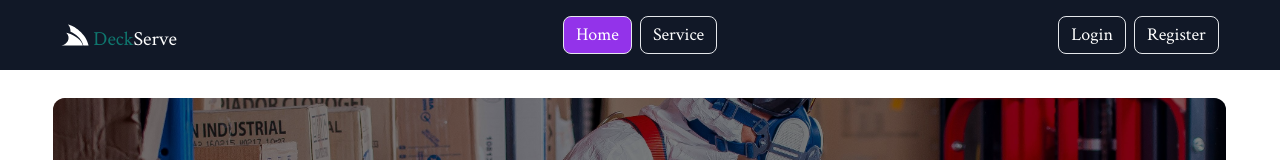
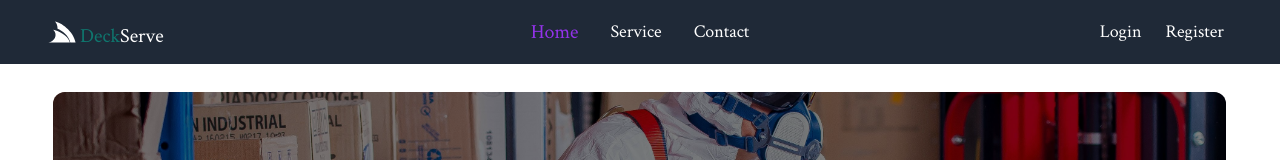
Before and after one commit to fardin-alvi/service-review-system, a React (Vite) app: page / in a window 1280 px wide. Shown: the top 160 px of the page. Built offline with nearby package versions, Linux system fonts and the light colour scheme; no server answers; grey boxes are pictures that could not be loaded.

Commit message:
update route

```diff
--- a/src/Layout/MainLayout.jsx
+++ b/src/Layout/MainLayout.jsx
@@ -6,11 +6,9 @@ import Footer from '../pages/sharedPages/Footer';
 const MainLayout = () => {
     return (
         <div>
-            <nav className='bg-gray-900 text-white'>
-                <Navbar/>
-            </nav>
+            <Navbar />
             <Outlet />
-            <Footer/>
+            <Footer />
         </div>
     );
 };
--- a/src/components/Banner.jsx
+++ b/src/components/Banner.jsx
@@ -11,7 +11,7 @@ import banner4 from '../assets/banner4.jpg'
 
 const Banner = () => {
     return (
-        <div className='my-7 w-11/12 mx-auto '>
+        <div className='my-7 z-10 w-11/12 mx-auto'>
             <Swiper
                 spaceBetween={30}
                 pagination={{
--- a/src/components/Blog.jsx
+++ b/src/components/Blog.jsx
@@ -8,7 +8,7 @@ const Blog = () => {
     const [showAll, setShowAll] = useState(false);
 
     useEffect(() => {
-        axios.get('https://deck-serve-server.vercel.app/blogs')
+        axios.get('http://localhost:6500/blogs')
             .then(res => {
                 setBlogs(res.data);
             })
--- a/src/components/Featues.jsx
+++ b/src/components/Featues.jsx
@@ -6,7 +6,7 @@ import toast from 'react-hot-toast';
 const Featues = () => {
     const [services, setServices] = useState([]);
     useEffect(() => {
-        axios.get('https://deck-serve-server.vercel.app/service')
+        axios.get('http://localhost:6500/service')
             .then(response => {
                 setServices(response.data);
             })
--- a/src/components/Statis.jsx
+++ b/src/components/Statis.jsx
@@ -8,7 +8,7 @@ const Statis = () => {
     const [counts, setCounts] = useState({ usersCount: 0, reviewsCount: 0, servicesCount: 0 });
 
     useEffect(() => {
-        axios.get('https://deck-serve-server.vercel.app/counts')
+        axios.get('http://localhost:6500/counts')
             .then(res => setCounts(res.data))
             .catch(error => toast.error('Error fetching counts:', error));
     }, []);
--- a/src/hooks/useAxios.jsx
+++ b/src/hooks/useAxios.jsx
@@ -5,7 +5,7 @@ import { useNavigate } from 'react-router-dom'
 
 
 const instance = axios.create({
-    baseURL: 'https://deck-serve-server.vercel.app',
+    baseURL: 'http://localhost:6500',
     withCredentials: true,
 });
 
--- a/src/pages/Myservice.jsx
+++ b/src/pages/Myservice.jsx
@@ -16,7 +16,7 @@ const Myservice = () => {
     const axiosSecure = useAxios()
 
     useEffect(() => {
-        axios.get(`https://deck-serve-server.vercel.app/myservices/${user?.email}`, { withCredentials: true })
+        axios.get(`http://localhost:6500/myservices/${user?.email}`, { withCredentials: true })
             .then(res => {
                 setServices(res.data)
             })
--- a/src/pages/sharedPages/Footer.jsx
+++ b/src/pages/sharedPages/Footer.jsx
@@ -4,7 +4,7 @@ import { Link } from 'react-router-dom';
 
 const Footer = () => {
     return (
-        <footer className="bg-gray-900 text-white px-8 py-8">
+        <footer id='contact' className="bg-gray-900 text-white px-8 py-8">
             <div className="container mx-auto px-4">
                 <div className="grid grid-cols-1 md:grid-cols-3 gap-8">
                     <div>
--- a/src/pages/sharedPages/Navbar.jsx
+++ b/src/pages/sharedPages/Navbar.jsx
@@ -7,21 +7,23 @@ const Navbar = () => {
     const { user, logout } = useAuth()
     const navigate = useNavigate()
 
+
     const links = <>
-        <NavLink to='/' className={({ isActive }) => `border border-1 text-black md:text-white rounded-lg px-3 py-1 text-lg ${isActive ? 'bg-purple-600 text-white' : ''}`}>Home</NavLink>
-        <NavLink to='/service' className={({ isActive }) => `border border-1 text-black md:text-white rounded-lg px-3 py-1 text-lg ${isActive ? 'bg-purple-600 text-white' : ''}`}>Service</NavLink>
+        <NavLink to='/' className={({ isActive }) => `text-lg px-3 ${isActive ? 'text-purple-600 text-xl' : 'text-white'}`}>Home</NavLink>
+        <NavLink to='/service' className={({ isActive }) => `text-lg px-3 ${isActive ? 'text-purple-600 text-xl' : 'text-white'}`}>Service</NavLink>
+        <a href="#contact" className="text-lg px-3 text-white">Contact</a>
 
-        {
+        {/* {
             !user && <>
                 <NavLink to='/login' className={({ isActive }) => `md:hidden text-black border rounded-lg text-lg border-gray-300 p-2 ${isActive ? 'bg-purple-600 text-white' : ''}`}>LogIn</NavLink>
                 <NavLink to='/register' className={({ isActive }) => `md:hidden border rounded-lg text-lg text-black border-gray-300 p-2 ${isActive ? 'bg-purple-600 text-white' : ''}`}>Register</NavLink>
             </>
-        }
+        } */}
         {
             user && <>
-                <NavLink to='/addservice' className={({ isActive }) => `border border-1 text-black md:text-white rounded-lg px-3 py-1 text-lg ${isActive ? 'bg-purple-600 text-white' : ''}`}>Add Service</NavLink>
-                <NavLink to='/myservice' className={({ isActive }) => `border border-1 text-black md:text-white rounded-lg px-3 py-1 text-lg ${isActive ? 'bg-purple-600 text-white' : ''}`}>My Service</NavLink>
-                <NavLink to='/myreview' className={({ isActive }) => `border border-1 text-black md:text-white rounded-lg px-3 py-1 text-lg ${isActive ? 'bg-purple-600 text-white' : ''}`}>My Review</NavLink>
+                <NavLink to='/addservice' className={({ isActive }) => `text-lg px-3 ${isActive ? 'text-purple-600 text-xl' : 'text-white'}`}>Add Service</NavLink>
+                <NavLink to='/myservice' className={({ isActive }) => `text-lg px-3 ${isActive ? 'text-purple-600 text-xl' : 'text-white'}`}>My Service</NavLink>
+                <NavLink to='/myreview' className={({ isActive }) => `text-lg px-3 ${isActive ? 'text-purple-600 text-xl' : 'text-white'}`}>My Review</NavLink>
             </>
         }
     </>
@@ -36,7 +38,7 @@ const Navbar = () => {
     };
 
     return (
-        <div className="navbar w-11/12 mx-auto relative">
+        <div className="navbar text-white px-12 mx-auto sticky top-0 z-[1000] bg-gray-800">
             <div className="navbar-start">
                 <div className="dropdown">
                     <div tabIndex="0" role="button" className="btn btn-ghost lg:hidden">
@@ -59,7 +61,7 @@ const Navbar = () => {
                         {links}
                     </ul>
                 </div>
-                <a className="text-xl flex items-center gap-1 "><FaServicestack className='size-7' /><span className='pt-2'><span className='text-teal-700' >Deck</span>Serve</span></a>
+                <Link to='/' className="text-xl flex items-center gap-1 "><FaServicestack className='size-7' /><span className='pt-2'><span className='text-teal-700' >Deck</span>Serve</span></Link>
             </div>
             <div className="navbar-center hidden lg:flex">
                 <ul className="menu menu-horizontal px-1 space-x-2 ">
@@ -69,13 +71,13 @@ const Navbar = () => {
             <div className="navbar-end space-x-2">
                 {
                     user ?
-                        <div className='flex space-x-2'>
-                            <Link to='/login' onClick={handlelogout} className="border border-1 rounded-lg px-3 py-1 text-lg">Log Out</Link>
+                        <div className='flex items-center space-x-2'>
+                            <Link to='/login' onClick={handlelogout} className={({ isActive }) => `text-lg px-3 ${isActive ? 'text-purple-600 text-xl' : 'text-white'}`}>Log Out</Link>
                             {user.photoURL ? (<img className="w-10 h-10 rounded-full object-cover" src={user.photoURL} alt="User" />) : ""
                             }
                         </div> : <div className='flex items-center gap-x-2 ' >
-                            <Link to='/login' className='hidden md:flex border border-1 rounded-lg px-3 py-1 text-lg'>Login</Link>
-                            <Link to='/register' className='hidden md:flex border border-1 rounded-lg px-3 py-1 text-lg'>Register</Link>
+                            <NavLink to='/login' className={({ isActive }) => `text-lg px-2 ${isActive ? 'text-purple-600 text-xl' : 'text-white'}`}>Login</NavLink>
+                            <NavLink to='/register' className={({ isActive }) => `text-lg px-2 ${isActive ? 'text-purple-600 text-xl' : 'text-white'}`}>Register</NavLink>
                         </div>
                 }
             </div>
--- a/src/provider/Authprovider.jsx
+++ b/src/provider/Authprovider.jsx
@@ -39,7 +39,7 @@ const Authprovider = ({ children }) => {
         const unsubscribe = onAuthStateChanged(auth, async (cuser) => {
             if (cuser?.email) {
                 setUser(cuser);
-                axios.post('https://deck-serve-server.vercel.app/jwt', {
+                axios.post('http://localhost:6500/jwt', {
                     user: cuser?.email
                 }, { withCredentials: true })
                     .then(res => {
@@ -47,7 +47,7 @@ const Authprovider = ({ children }) => {
                     })
             } else {
                 setUser(cuser)
-                await axios.post('https://deck-serve-server.vercel.app/logout', {}, { withCredentials: true })
+                await axios.post('http://localhost:6500/logout', {}, { withCredentials: true })
                 setLoading(false)
             }
         })
--- a/src/routes/router.jsx
+++ b/src/routes/router.jsx
@@ -43,7 +43,7 @@ const router = createBrowserRouter([
             {
                 path: '/servicedetails/:id',
                 element: <ServiceDetails />,
-                loader: ({ params }) => fetch(`https://deck-serve-server.vercel.app/services/${params.id}`)
+                loader: ({ params }) => fetch(`http://localhost:6500/services/${params.id}`)
 
             },
             {
```
